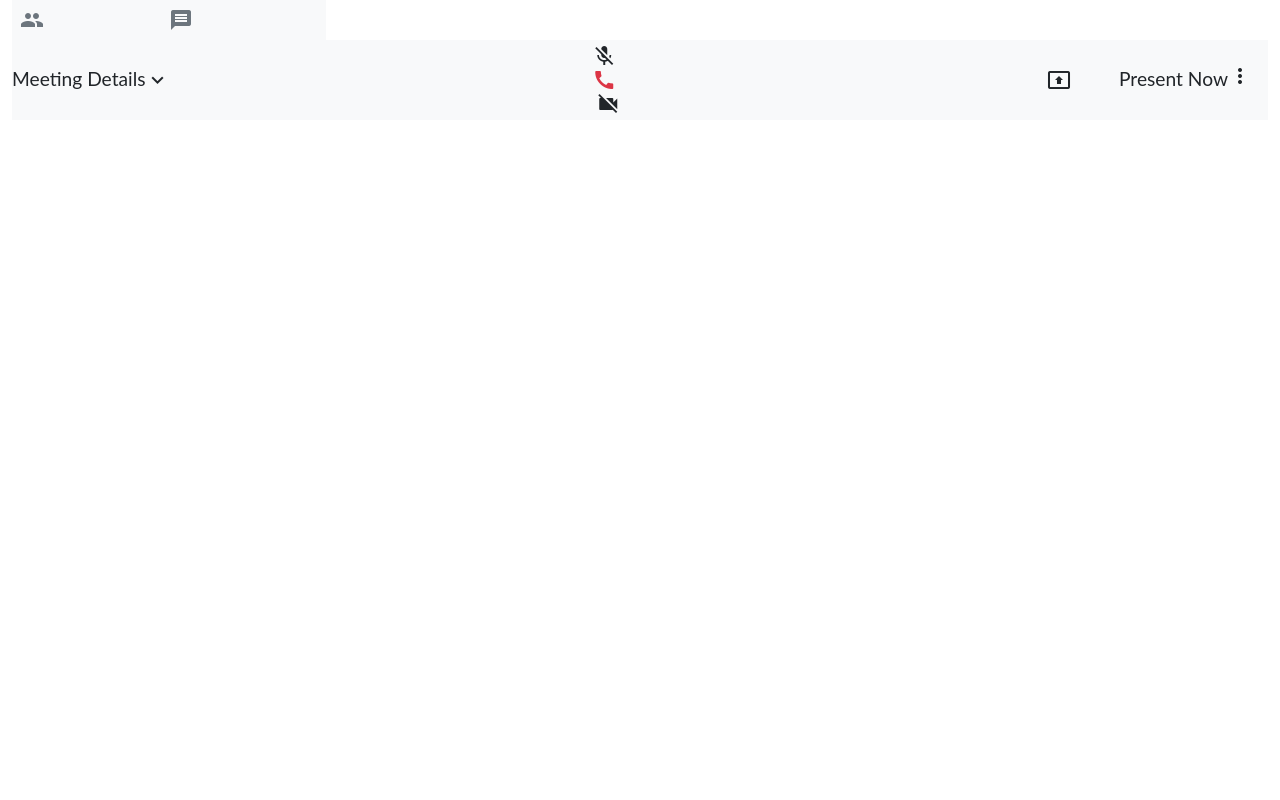
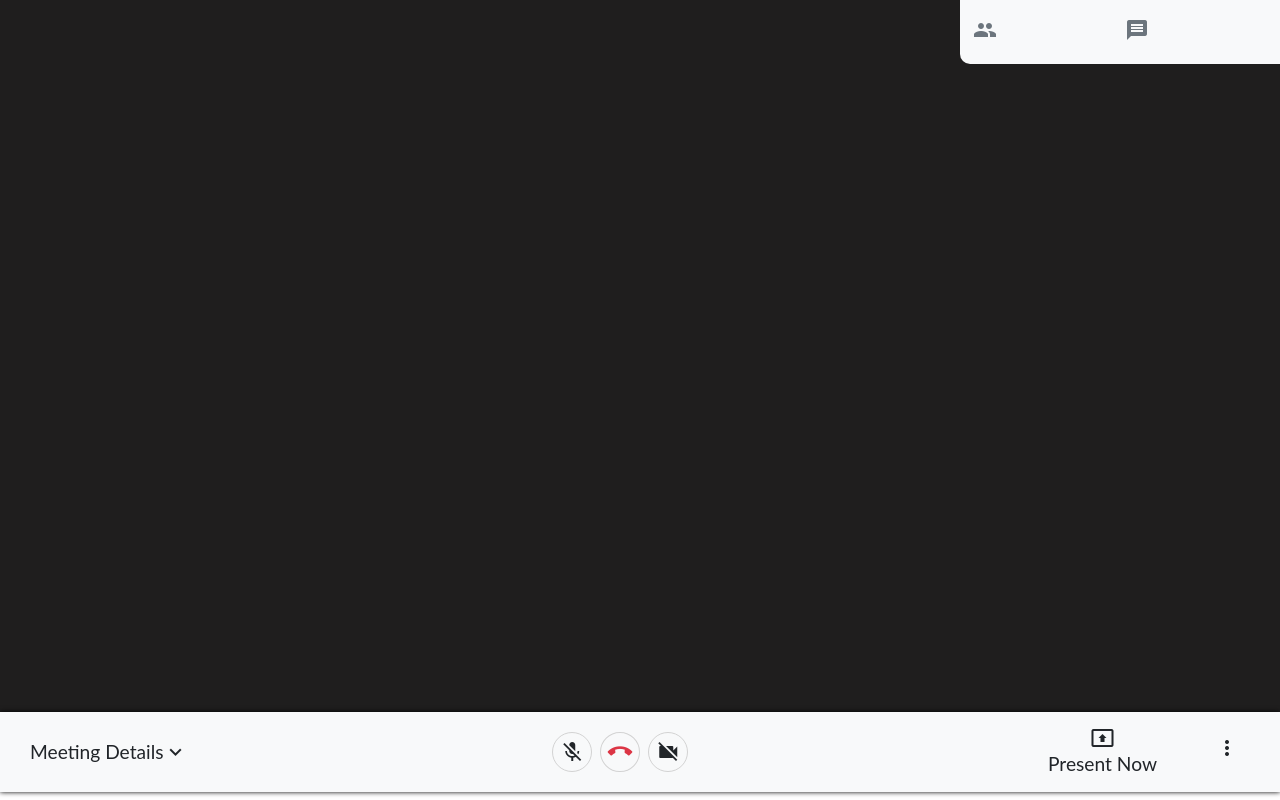
Before and after one commit to TheKhaliqAnsari/LinkTalk, a website: page index.html in a window 1280 px wide. Drawn offline with nearby package versions, Linux system fonts and the light colour scheme.

Commit message:
Completed the UI part of LinkTalk

```diff
--- a/index.html
+++ b/index.html
@@ -17,7 +17,7 @@
     <link rel="stylesheet" href="/public/assets/css/style.css" />
   </head>
   <body>
-    <main class="container-fluid d-flex flex-column home-wrap">
+    <main class=" d-flex flex-column home-wrap">
       <div class="g-top text-light">
         <div class="top-remote-video-show-wrap d-flex">
           <div id="meetingContainer" class="w-75 d-none">
@@ -75,7 +75,7 @@
              Meeting Details   <span class="material-icons">keyboard_arrow_down</span>
             </div>
         </div>
-        <div class="bottom-middle">
+        <div class="bottom-middle d-flex justify-content-center align-items-center" style="height: 10vh;">
             <div class="mic-toggle-wrap action-icon-style display-center me-2 cursor-pointer" id="micMuteUnmute">
                 <span class="material-icons">mic_off</span>
             </div>
@@ -89,8 +89,9 @@
         <div class="bottom-right d-flex justify-content-center align-items-center me-3" style="height: 10vh;">
             <div class="present-now-wrap d-flex justify-content-center flex-column align-items-center me-5 cursor-pointer">
                 <span class="material-icons">present_to_all</span>
+                <div>Present Now</div>
             </div>
-            <div>Present Now</div>
+
             <div class="option-wrap cursor-pointer display-center" style="height: 10vh; position: relative;">
             <div class="option-icon">
                 <span class="material-icons">more_vert</span>
--- a/public/assets/css/style.css
+++ b/public/assets/css/style.css
@@ -50,3 +50,90 @@ textarea:focus, input:focus{
 .cursor-pointer{
     cursor: pointer;
 }
+
+
+
+
+
+
+
+
+
+
+
+
+/* Index page */
+.home-wrap{
+    background-color: rgb(31, 30, 30);
+}
+
+.g-top{
+    height: 89vh;
+    position: relative;
+}
+
+.video-wrap{
+    height: 600px;
+}
+
+.video-wrap>*{
+    flex: 1 1 250px;
+    border: 1px solid black;
+}
+
+.g-top-left{
+    position: absolute;
+    right: 0;
+    height: 8vh;;
+    top: 0;
+    border-bottom-left-radius: 10px;
+}
+
+.top-left-participant-wrap{
+    position: relative;
+}
+.cursor-pointer{
+    cursor: pointer;
+    padding: 5px;
+}
+.cursor-pointer:hover{
+    cursor: pointer;
+    padding: 5px;
+    background-color: rgb(226,225,225);
+    border-radius: 5px;
+}
+
+.top-left-participant-count{
+    position: absolute;
+    top: -2px;
+    right: -3px;
+    font-size: 15px;
+}
+
+.g-bottom{
+    /* margin: 0 -10px !important; */
+    padding: 0 20px;
+    box-shadow:  0 0 5px black;
+    z-index: 2;
+}
+
+.bottom-left{
+    position: relative;
+    padding: 5px;
+}
+
+.action-icon-style{
+    font-size: 8px !important;
+    height: 40px;
+    width: 40px;
+    border: 1px solid lightgray;
+    border-radius: 50%;
+
+}
+.action-icon-style span.material-icons{
+    /* font-size: 18px; */
+}
+.end-call-wrap{
+    -ms-transform: rotate(135deg);
+    transform: rotate(135deg);
+}
```
